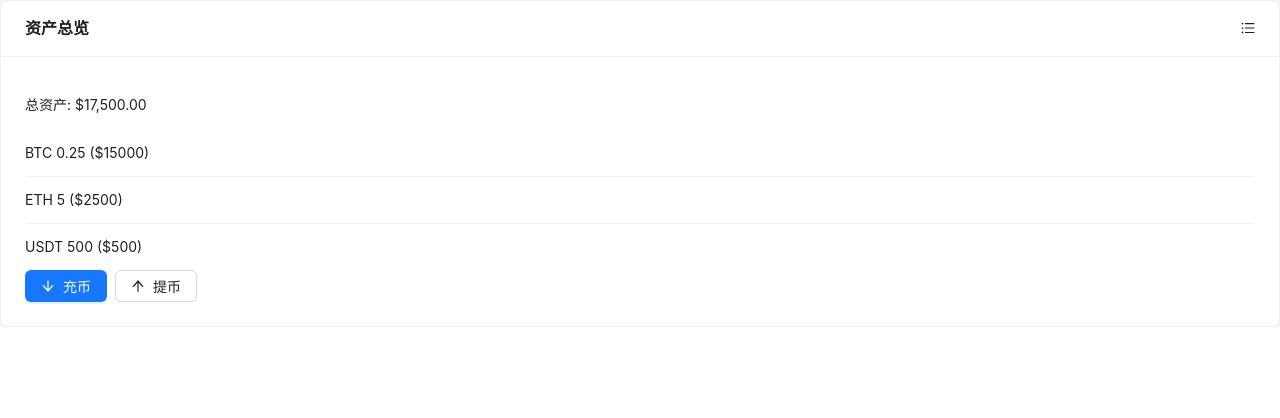
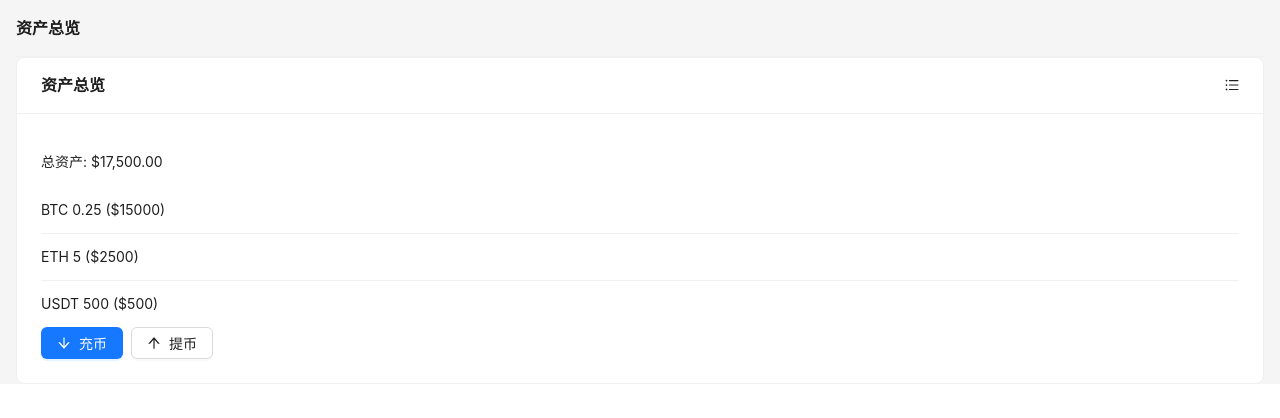
Before and after one commit to wallet-collection/wallet-v2-example, a React (Create React App) app: page / in a window 1280 px wide. Shown: the top 418 px of the page. Built offline with nearby package versions, Linux system fonts and the light colour scheme.

Commit message:
first commit

```diff
--- a/src/App.js
+++ b/src/App.js
@@ -22,7 +22,7 @@ function App() {
           {/*<Header>*/}
           {/*  <div className="logo">OKX Style Wallet</div>*/}
           {/*</Header>*/}
-          <Content>
+          <Content style={{ padding: '0 16px' }}>
             <Routes>
               <Route path="/" element={<HomePage />} />
               <Route path="/deposit/coin" element={<DepositCoinPage />} />
--- a/src/pages/HomePage.js
+++ b/src/pages/HomePage.js
@@ -14,6 +14,7 @@ const HomePage = () => {
 
     return (
         <div>
+            <AppHeader title="资产总览" showBack={false} />
             <Card title="资产总览" extra={<UnorderedListOutlined onClick={() => navigate('/orders')} />}>
                 <p>总资产: $17,500.00</p>
                 <List
```
